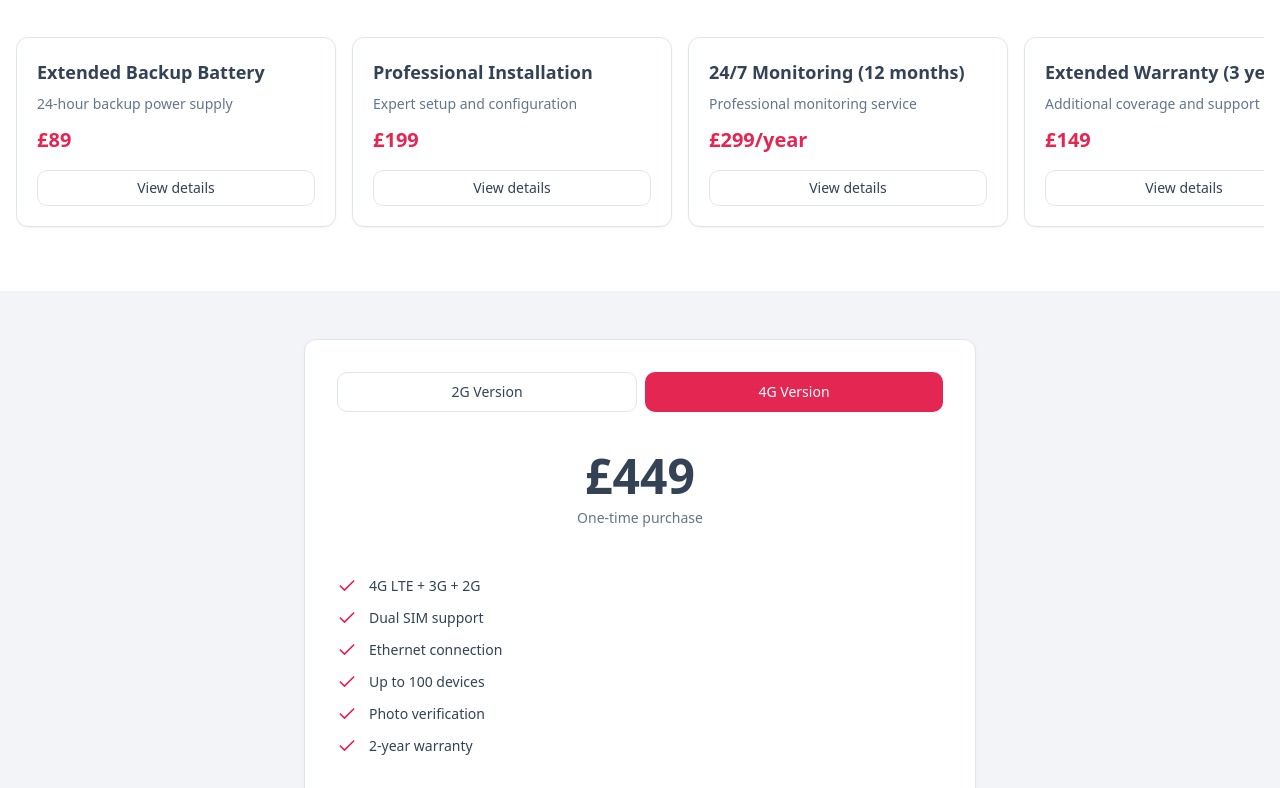
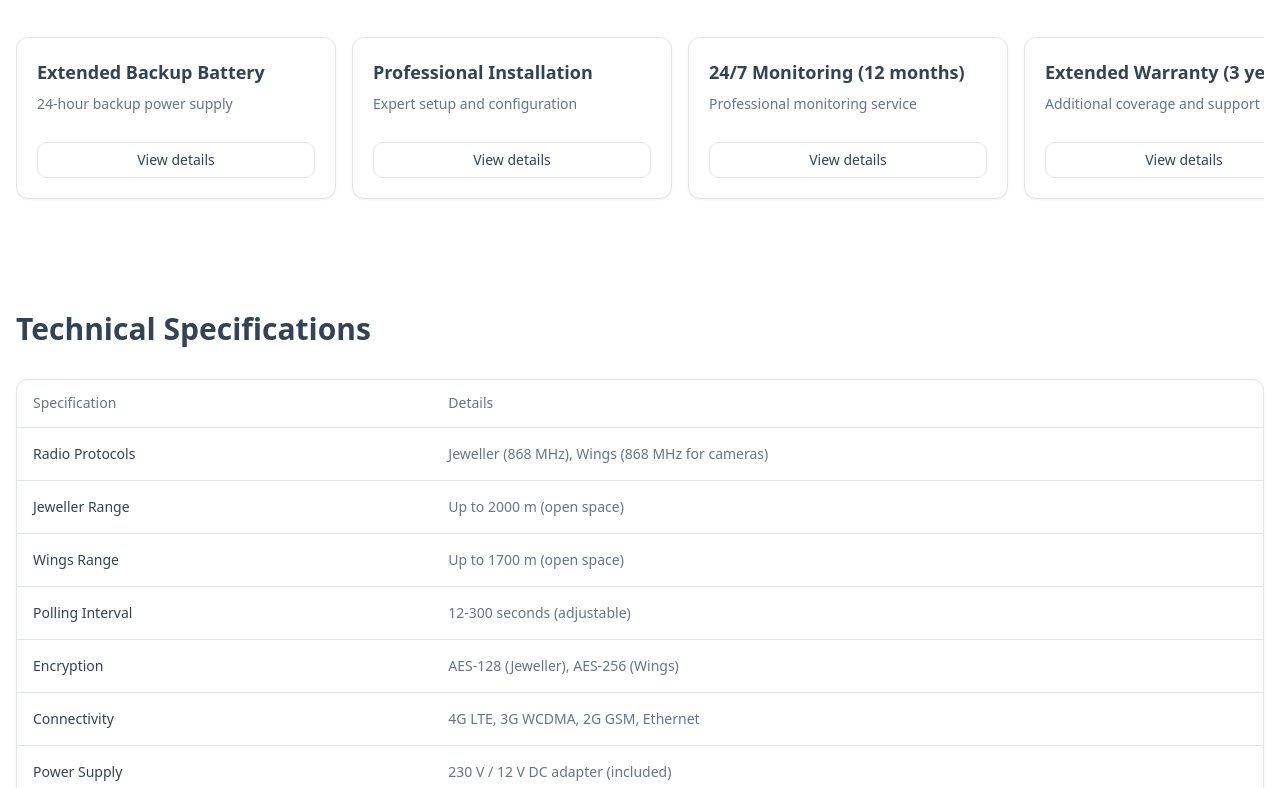
Before and after one commit to storpa26/ajax-hub-showcase, a React (Vite) app: page / in a window 1280 px wide. Shown: the part 2392-3180 px from the top of the page. Built offline with nearby package versions, Linux system fonts and the light colour scheme; the HTML template or start-up script is replaced by a standard one.

Commit message:
Remove pricing section

```diff
--- a/src/components/AddonsCarousel.tsx
+++ b/src/components/AddonsCarousel.tsx
@@ -6,7 +6,6 @@ interface Addon {
   id: string;
   name: string;
   description: string;
-  price: string;
   image?: string;
 }
 
@@ -15,31 +14,26 @@ const addons: Addon[] = [
     id: "backup-battery",
     name: "Extended Backup Battery",
     description: "24-hour backup power supply",
-    price: "£89",
   },
   {
     id: "installation",
     name: "Professional Installation",
     description: "Expert setup and configuration",
-    price: "£199",
   },
   {
     id: "monitoring",
     name: "24/7 Monitoring (12 months)",
     description: "Professional monitoring service",
-    price: "£299/year",
   },
   {
     id: "warranty",
     name: "Extended Warranty (3 years)",
     description: "Additional coverage and support",
-    price: "£149",
   },
   {
     id: "training",
     name: "User Training Session",
     description: "1-hour personalized training",
-    price: "£79",
   },
 ];
 
@@ -56,7 +50,6 @@ export const AddonsCarousel = () => {
                 <div className="flex-1">
                   <h3 className="font-semibold text-lg mb-2">{addon.name}</h3>
                   <p className="text-sm text-muted-foreground mb-3">{addon.description}</p>
-                  <p className="text-xl font-bold text-primary">{addon.price}</p>
                 </div>
 
                 <Button variant="outline" size="sm" className="w-full">
--- a/src/pages/Index.tsx
+++ b/src/pages/Index.tsx
@@ -5,7 +5,7 @@ import { SpecsModule } from "@/components/SpecsModule";
 import { CompatibilityGallery, type CompatibleDevice } from "@/components/CompatibilityGallery";
 import { CapacityOverview } from "@/components/CapacityOverview";
 import { AddonsCarousel } from "@/components/AddonsCarousel";
-import { PricingCard } from "@/components/PricingCard";
+
 import { TechSpecs } from "@/components/TechSpecs";
 import { useToast } from "@/hooks/use-toast";
 
@@ -75,11 +75,6 @@ const Index = () => {
 
       <AddonsCarousel />
 
-      <PricingCard
-        selectedVariant={selectedVariant}
-        onVariantChange={setSelectedVariant}
-      />
-
       <TechSpecs selectedVariant={selectedVariant} />
     </div>
   );
```
